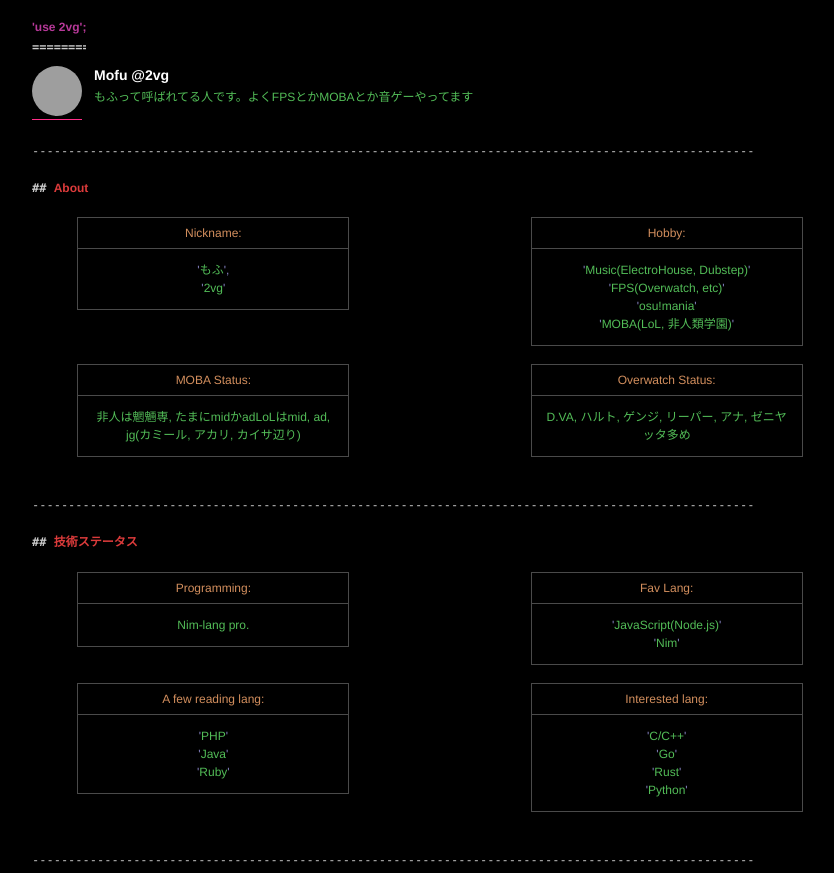
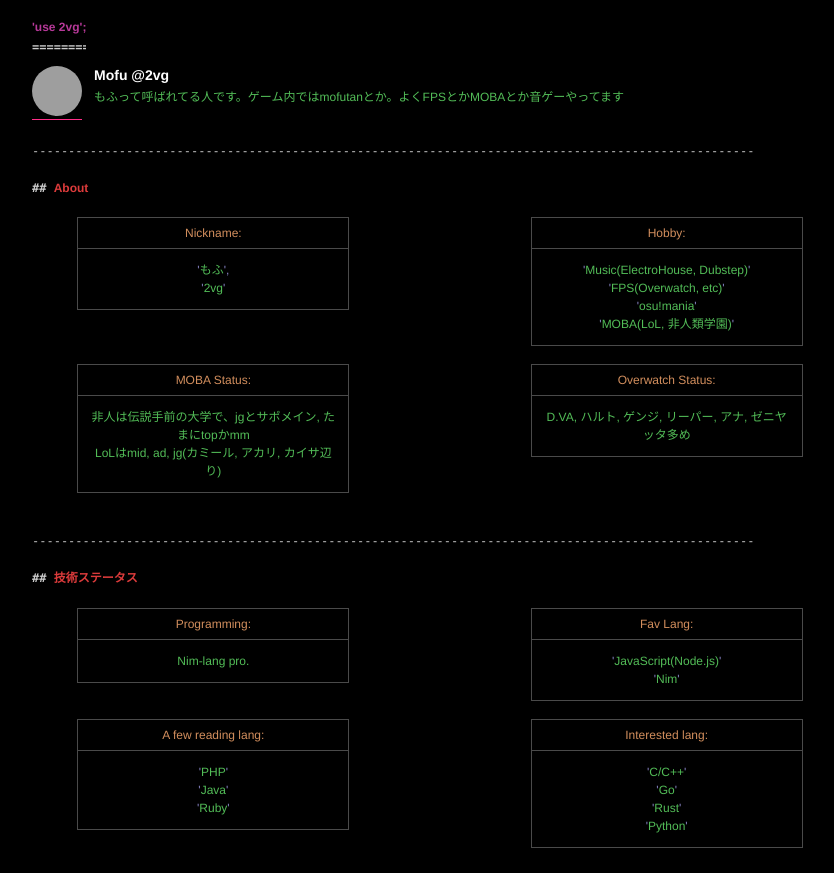
Before and after one commit to 2vg/2vg.github.io, a plain HTML site: page index.html in a window 1280 px wide. Shown: the top 873 px of the page, without its empty margins (200-1034 px from the left). Drawn offline with Linux system fonts and the light colour scheme; grey boxes are pictures that could not be loaded.

Commit message:
Update index.html

```diff
--- a/index.html
+++ b/index.html
@@ -25,7 +25,7 @@
         </div>
         <div class="media-body">
           <div class="media-heading"><span class="unicorn7">Mofu @2vg</span></div>
-          <div class="media-content"><span class="unicorn1">もふって呼ばれてる人です。よくFPSとかMOBAとか音ゲーやってます</span></div>
+          <div class="media-content"><span class="unicorn1">もふって呼ばれてる人です。ゲーム内ではmofutanとか。よくFPSとかMOBAとか音ゲーやってます</span></div>
         </div>
       </div>
       <hr>
@@ -60,7 +60,7 @@
             <header class="card-header"><span class="unicorn5">MOBA Status:</span></header>
             <div class="card-content">
               <div class="inner">
-                <center><span class="unicorn1">非人は魍魎専, たまにmidかad<rb>LoLはmid, ad, jg(カミール, アカリ, カイサ辺り)</span></center>
+                <center><span class="unicorn1">非人は伝説手前の大学で、jgとサポメイン, たまにtopかmm<br>LoLはmid, ad, jg(カミール, アカリ, カイサ辺り)</span></center>
               </div>
             </div>
           </div>
```
